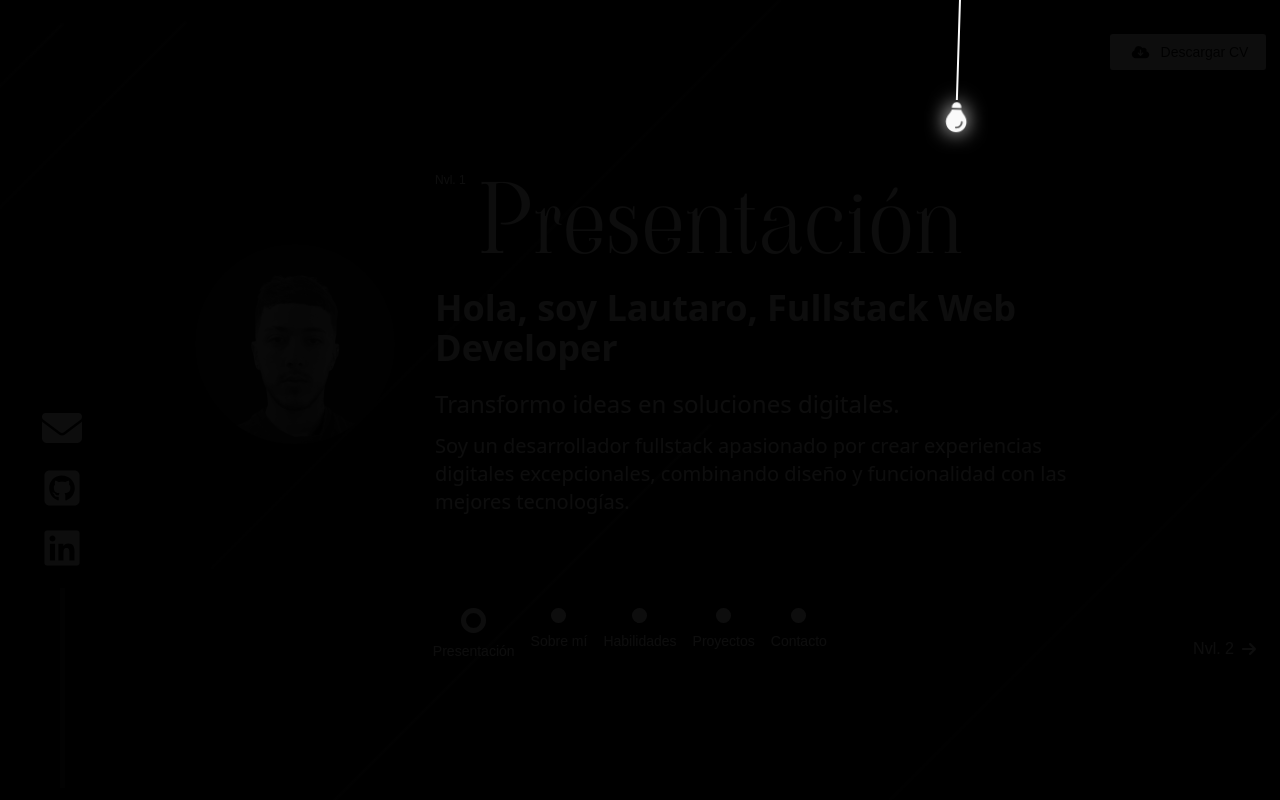
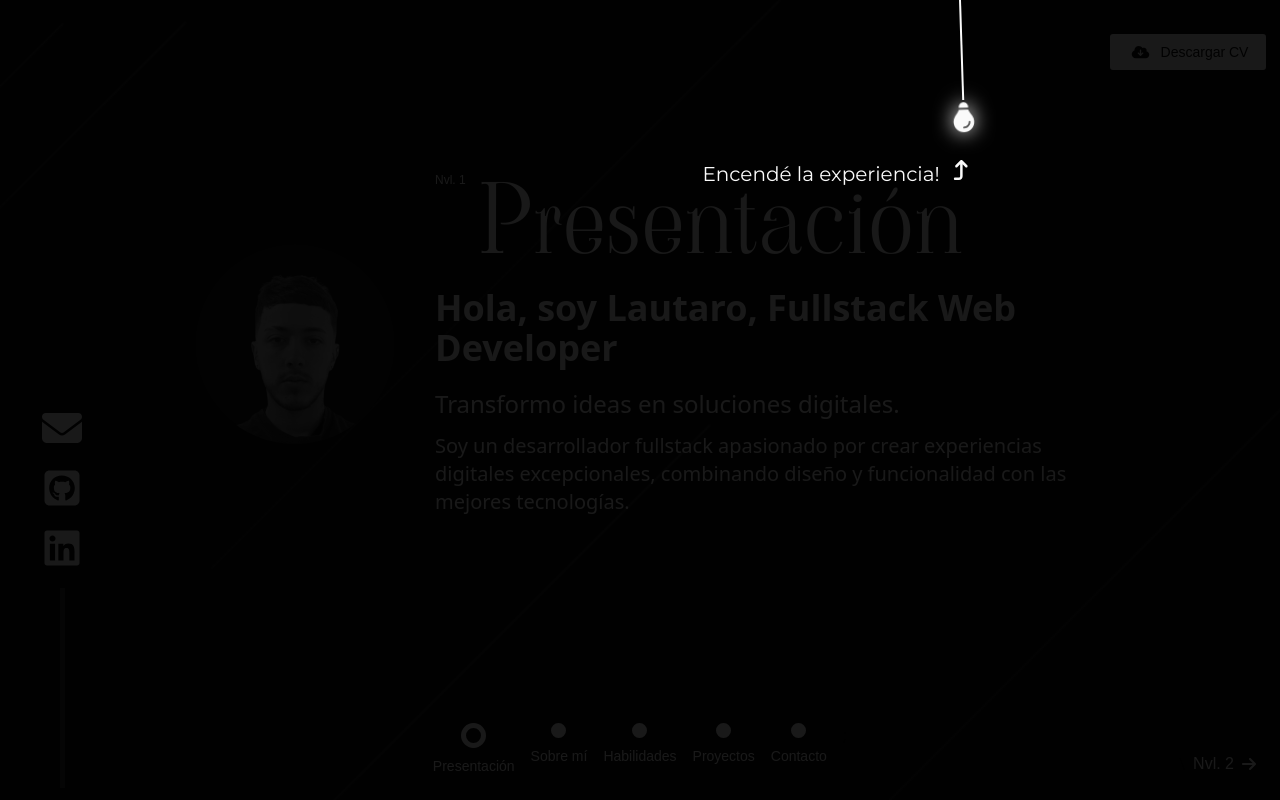
Before and after one commit to LautaroGando/Portafolio, a Next.js app: page / in a window 1280 px wide. Built offline with nearby package versions, Linux system fonts and the light colour scheme; a web font is replaced by a local one.

Commit message:
Mejoras finalizadas.

```diff
--- a/app/layout.tsx
+++ b/app/layout.tsx
@@ -20,7 +20,9 @@ export default function RootLayout({
       <body className="antialiased w-full bg-background text-letter p-3 relative">
         <Light />
         <Header />
-        <main className="mx-auto w-[95%] sm:w-[85%]">{children}</main>
+        <main className="mx-auto w-[95%] min-h-[calc(100dvh-181px)] sm:w-[85%]">
+          {children}
+        </main>
         <div className="flex relative justify-between items-end">
           <View />
           <NextAndPrevSection />
--- a/app/page.tsx
+++ b/app/page.tsx
@@ -2,13 +2,24 @@
 import Presentation from "@/components/PresentationComponents/Presentation";
 import { useViewStore } from "@/store/ViewStore/useViewStore";
 import React from "react";
+import { AnimatePresence, motion } from "motion/react";
 
 const Home: React.FC = () => {
   const { view } = useViewStore();
 
   return (
     <div className="flex flex-col items-center">
-      {view.view === "presentation" ? <Presentation /> : null}
+      <AnimatePresence mode="wait">
+        {view.view === "presentation" ? (
+          <motion.div
+            key={view.view}
+            exit={{ x: -500, opacity: 0, scale: 0.8 }}
+            transition={{ duration: 0.5 }}
+          >
+            <Presentation />
+          </motion.div>
+        ) : null}
+      </AnimatePresence>
     </div>
   );
 };
--- a/components/GeneralComponents/Light/Light.tsx
+++ b/components/GeneralComponents/Light/Light.tsx
@@ -10,7 +10,7 @@ export const Light: React.FC = () => {
   return (
     <div
       className={clsx(
-        "fixed top-0 left-0 bg-black/95 w-full h-[100dvh] backdrop-grayscale-100 transition-all duration-700",
+        "fixed top-0 left-0 bg-black/90 w-full h-[100dvh] backdrop-grayscale-100 transition-all duration-500",
         light ? "opacity-0 -z-100" : "opacity-100 z-100"
       )}
     >
--- a/components/GeneralComponents/NextAndPrevSection/NextAndPrevSection.tsx
+++ b/components/GeneralComponents/NextAndPrevSection/NextAndPrevSection.tsx
@@ -41,14 +41,14 @@ export const NextAndPrevSection: React.FC = () => {
         className={clsx(
           "flex items-center gap-2 absolute bottom-3 right-3 z-50 sm:w-full sm:justify-center lg:w-max lg:justify-end",
           isHovered &&
-            "fixed bottom-6 right-6 sm:right-3 lg:right-6 lg:bottom-8"
+            "fixed bottom-6 right-6 sm:right-3 lg:right-6 lg:bottom-[24px]"
         )}
       >
         \
         <div
           className={clsx(
-            "fixed bottom-0 left-0 w-full h-0 bg-secondary transition-all duration-300 [clip-path:ellipse(100%_90%_at_50%_100%)] lg:[clip-path:ellipse(60%_85%_at_100%_100%)]",
-            isHovered && "h-[400px] lg:h-full"
+            "fixed bottom-0 left-0 w-full h-0 bg-secondary transition-all duration-300 [clip-path:ellipse(100%_90%_at_50%_100%)] lg:[clip-path:ellipse(20%_21%_at_100%_100%)]",
+            isHovered && "h-[200px] lg:h-full"
           )}
         ></div>
         {prev && (
--- a/components/ui/GeneralComponents/Lamp/Lamp.tsx
+++ b/components/ui/GeneralComponents/Lamp/Lamp.tsx
@@ -1,7 +1,9 @@
 "use client";
+import { Hoverable } from "@/components/GeneralComponents/Hoverable/Hoverable";
 import { useLightStore } from "@/store/LightStore/useLightStore";
-import { faLightbulb } from "@fortawesome/free-solid-svg-icons";
+import { faArrowTurnUp, faLightbulb } from "@fortawesome/free-solid-svg-icons";
 import { FontAwesomeIcon } from "@fortawesome/react-fontawesome";
+import clsx from "clsx";
 import { motion, useAnimation } from "framer-motion";
 import React, { useEffect } from "react";
 
@@ -12,8 +14,13 @@ export const Lamp: React.FC = () => {
   useEffect(() => {
     const startSequence = async () => {
       await controls.start({
+        y: [-100, 0],
+        transition: { duration: 1, ease: "linear" },
+      });
+
+      await controls.start({
         rotate: [0, 25, -20, 10, -5, 0],
-        transition: { duration: 2, ease: "easeOut" },
+        transition: { duration: 3, ease: "easeOut" },
       });
 
       controls.start({
@@ -31,24 +38,50 @@ export const Lamp: React.FC = () => {
   }, [controls]);
 
   return (
+    <>
       <motion.div
         animate={controls}
-      initial={{ rotate: 0 }}
+        initial={{ rotate: 0, y: -100 }}
         className="absolute top-0 left-3/4 -translate-x-1/2 z-50 flex flex-col items-center origin-top"
       >
         <div className="w-[2px] h-[100px] bg-secondary" />
+        <Hoverable>
+          {(isHovered) => (
             <button
               type="button"
               onClick={handleOnLight}
-        className="rotate-180 text-secondary cursor-pointer drop-shadow-[0_0_10px_white]"
+              className={clsx(
+                "rotate-180 text-secondary cursor-pointer transition-all duration-300",
+                isHovered
+                  ? "drop-shadow-[0_0_20px_white]"
+                  : "drop-shadow-[0_0_10px_white]"
+              )}
             >
               <FontAwesomeIcon
-          className="text-[30px]"
+                className="text-[30px] w-[30px] h-[30px]"
                 icon={faLightbulb}
                 width={30}
               />
             </button>
+          )}
+        </Hoverable>
       </motion.div>
+      <motion.div
+        initial={{ opacity: 0 }}
+        animate={{ opacity: 1 }}
+        transition={{ duration: 1, delay: 3 }}
+        className="flex text-secondary gap-3 absolute top-40 left-3/4 -translate-x-15/16 sm:-translate-x-22/23"
+      >
+        <p className="font-letter text-sm w-max sm:text-xl">
+          Encendé la experiencia!
+        </p>
+        <FontAwesomeIcon
+          className="text-[15px] sm:text-[20px]"
+          icon={faArrowTurnUp}
+          width={20}
+        />
+      </motion.div>
+    </>
   );
 };
 
```
Lines whose indentation alone changed are shown as unchanged.
